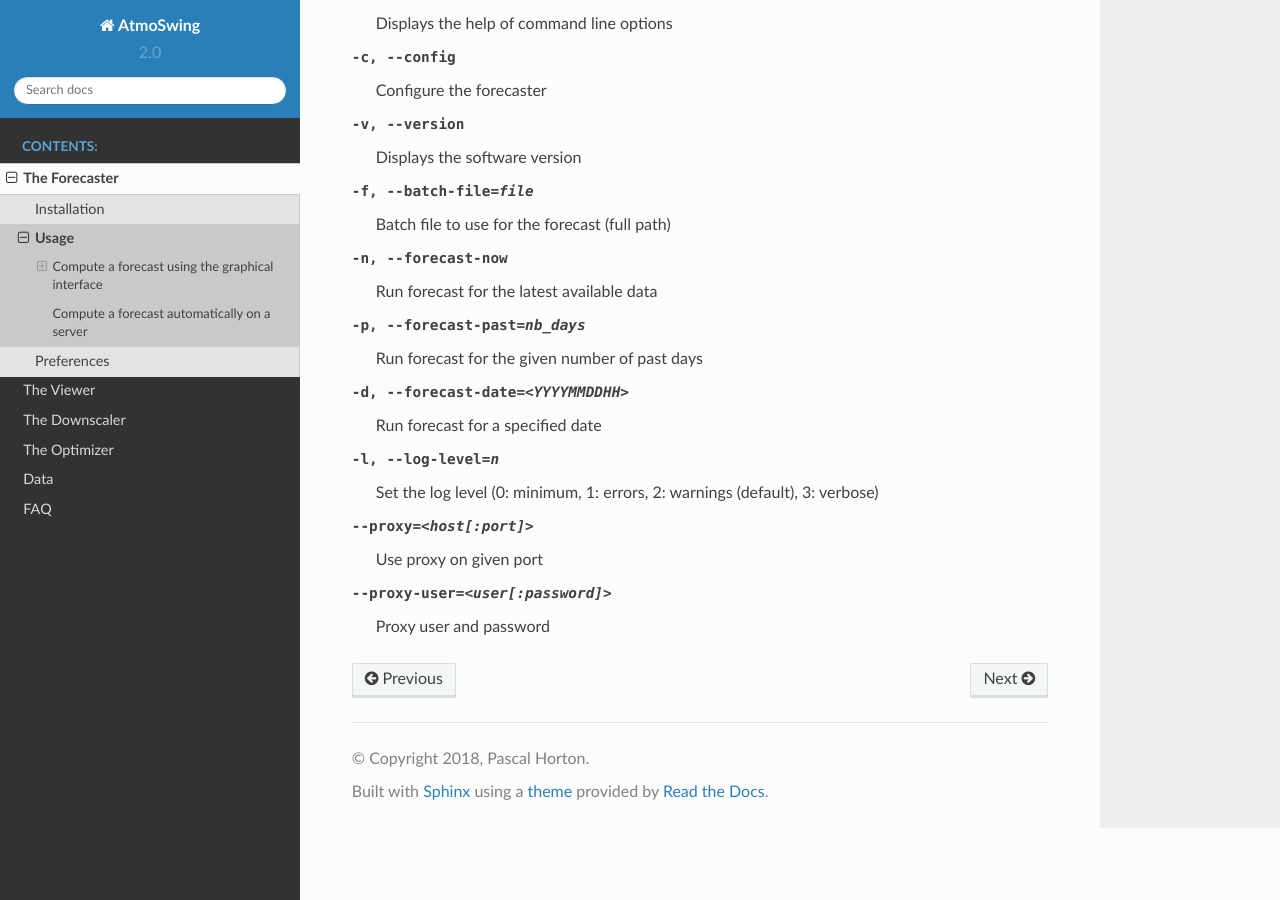
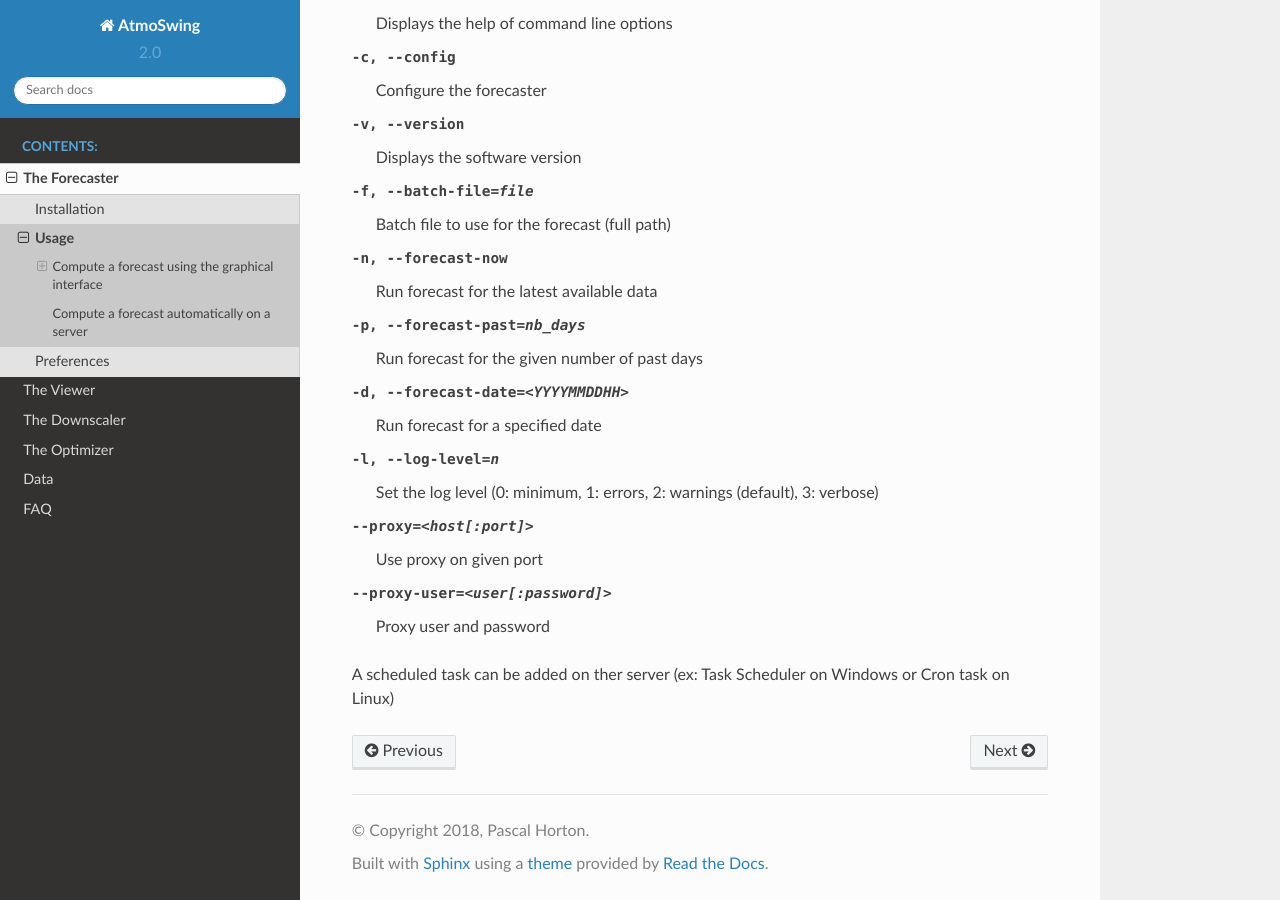
Before and after one commit to atmoswing/atmoswing-user-manual, a Sphinx documentation site: the page built from docs/app-forecaster/usage.rst, in a window 1280 px wide and 900 px high, scrolled down 2214 px. Built offline with Sphinx 7.4.7 and the Read the Docs theme 2.0.0, drawn with Linux system fonts in a browser that asks for light colours; pages that are not in the unit, such as notebooks, are missing from menus.

Commit message:
Update usage.rst

```diff
--- a/docs/app-forecaster/usage.rst
+++ b/docs/app-forecaster/usage.rst
@@ -106,3 +106,5 @@
 -l, --log-level=n  Set the log level (0: minimum, 1: errors, 2: warnings (default), 3: verbose)
 --proxy=<host[:port]>  Use proxy on given port
 --proxy-user=<user[:password]>  Proxy user and password
+
+A scheduled task can be added on ther server (ex: Task Scheduler on Windows or Cron task on Linux)
```
